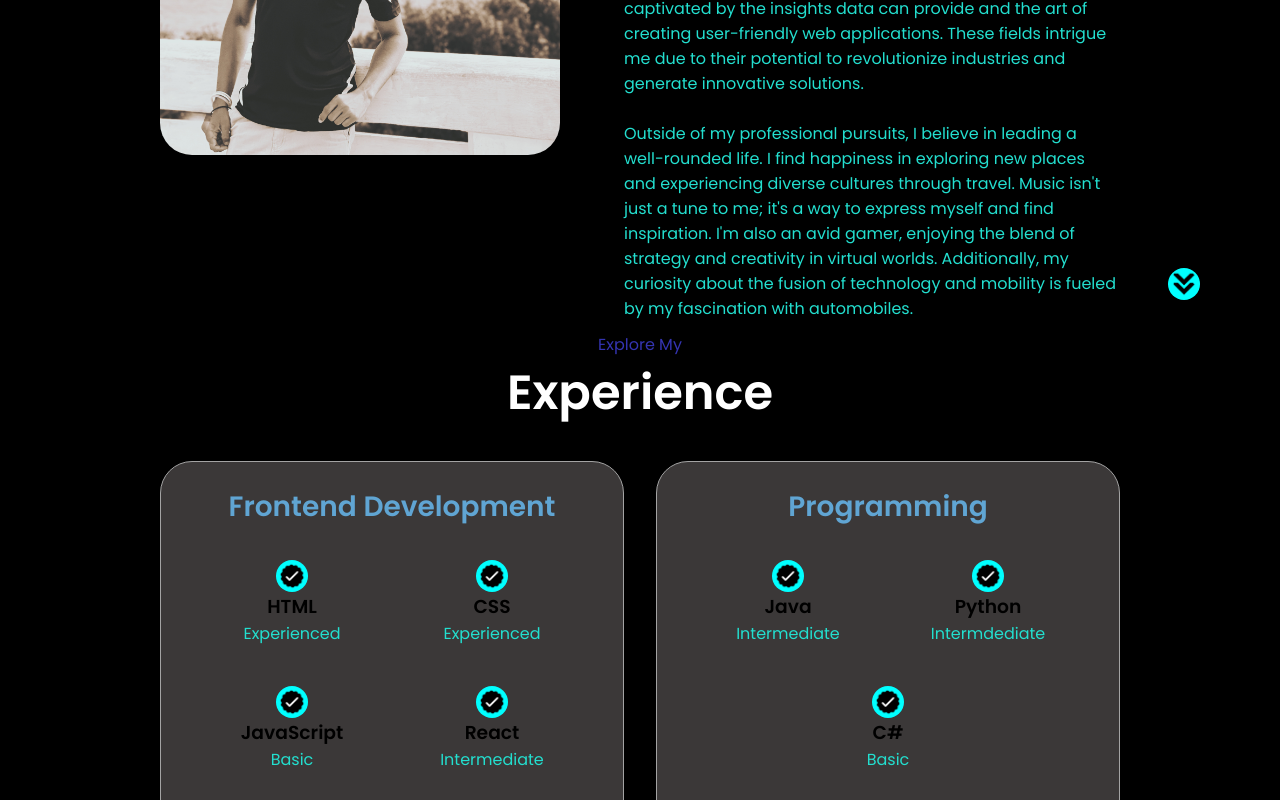
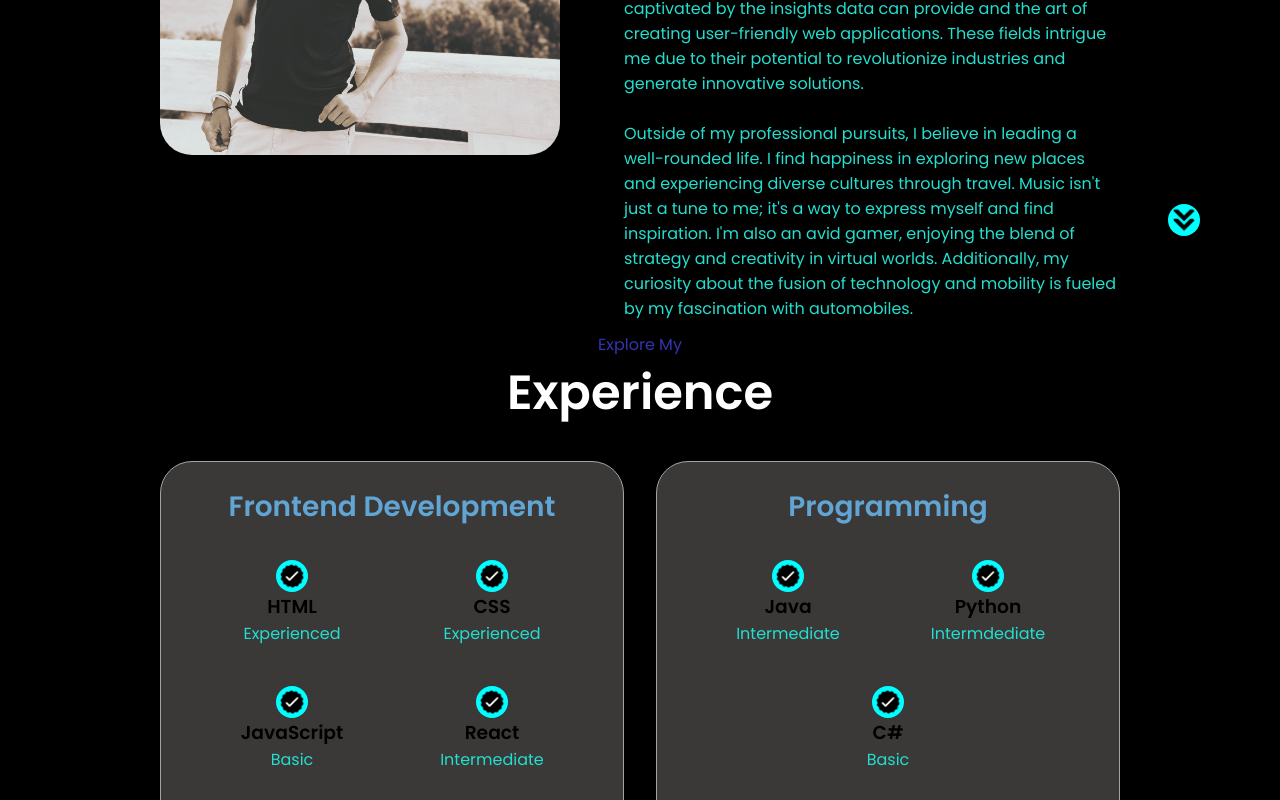
Before and after one commit to VimukthiMK/Portfolio-Vimukthi_Kulathilaka, a React (Create React App) app in the folder portfolio/: page / in a window 1280 px wide. Shown: the part 1244-2044 px from the top of the page. Built offline with nearby package versions, Linux system fonts and the light colour scheme.

Commit message:
Changed arrow position-Projects

```diff
--- a/portfolio/src/Components/Experience/Experience.css
+++ b/portfolio/src/Components/Experience/Experience.css
@@ -1,7 +1,7 @@
 #experience {
     position: relative;
-    height: 900px;
-    max-height: fit-content;
+    height: 850px;
+
 
   }
 
--- a/portfolio/src/Components/Projects/Projects.css
+++ b/portfolio/src/Components/Projects/Projects.css
@@ -28,3 +28,9 @@
     background-color: var(--link-color);
     color: var(--bg-color);
   }
+
+  .arrow {
+    position: absolute;
+    right: -5rem;
+    bottom: 4rem;
+  }
```
